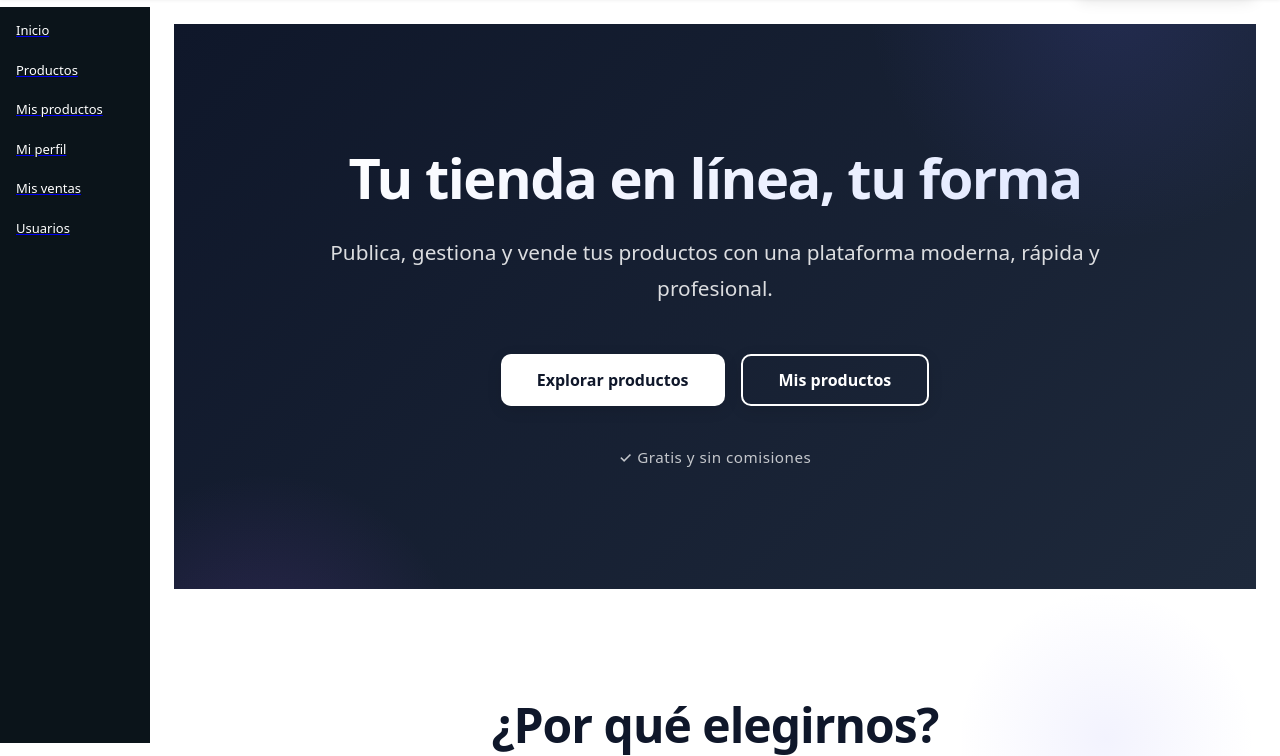
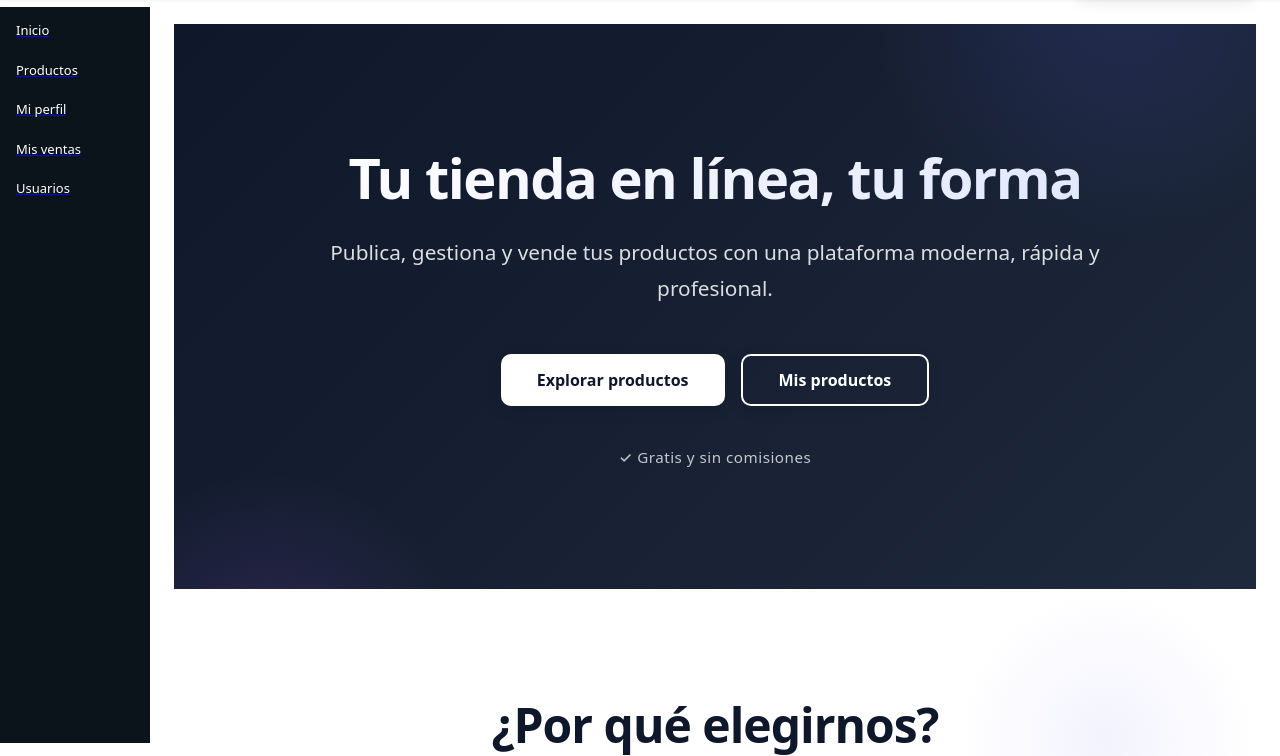
Before and after one commit to Guilder23/TiendaEcommerce, a Django app: page / in a window 1280 px wide. Shown: the part 57-813 px from the top of the page. Run offline with Django 5.2, Linux system fonts and the light colour scheme; a user stored in the database is signed in; data comes from the database, SQL or seed files in the repository; both versions use the stored data as it was after the commit.

Commit message:
Sidebar dinamico de acuerdo a tipo de usuario

```diff
--- a/templates/base.html
+++ b/templates/base.html
@@ -66,9 +66,6 @@
           <a href="{% url 'product_list' %}" class="sidebar__item" title="Explorar">
             <span class="sidebar__text">Productos</span>
           </a>
-          <a href="{% url 'my_products' %}" class="sidebar__item" title="Mis productos">
-            <span class="sidebar__text">Mis productos</span>
-          </a>
           <a href="{% url 'profile' %}" class="sidebar__item" title="Mi perfil">
             <span class="sidebar__text">Mi perfil</span>
           </a>
@@ -76,17 +73,13 @@
             <a href="{% url 'purchases_list' %}" class="sidebar__item" title="Mis compras">
               <span class="sidebar__text">Mis compras</span>
             </a>
-          {% endif %}
-          {% if request.user.profile.role == 'admin' %}
+          {% elif request.user.profile.role == 'admin' %}
             <a href="{% url 'sales_list' %}" class="sidebar__item" title="Mis ventas">
               <span class="sidebar__text">Mis ventas</span>
             </a>
-          {% endif %}
-
             <a href="{% url 'users_list' %}" class="sidebar__item" title="Usuarios">
               <span class="sidebar__text">Usuarios</span>
             </a>
-          {% if request.user.profile.role == 'admin' %}
           {% endif %}
         </div>
       </aside>
```
Also changed, not shown: db.sqlite3, media/profiles/Perifil-ravi_xUWeuHZ.jpeg (added). Lines whose indentation alone changed are shown as unchanged.
